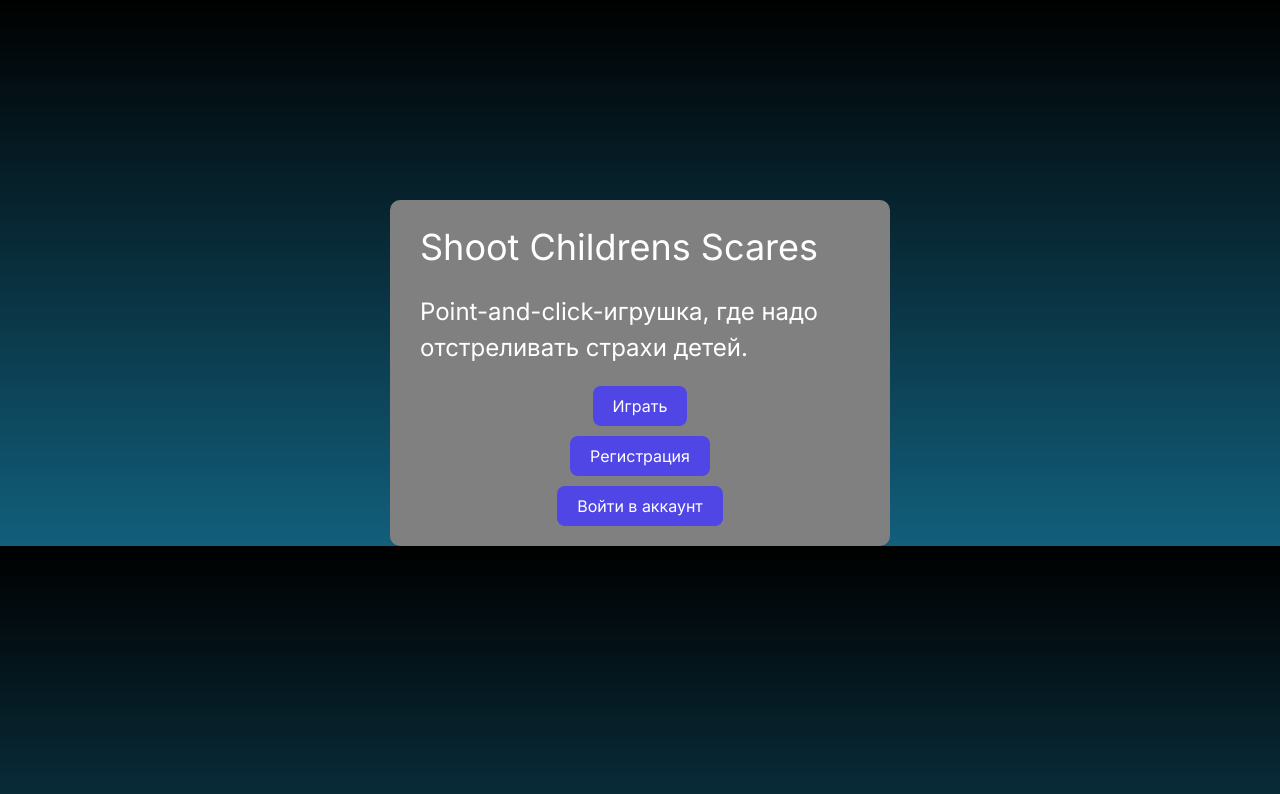
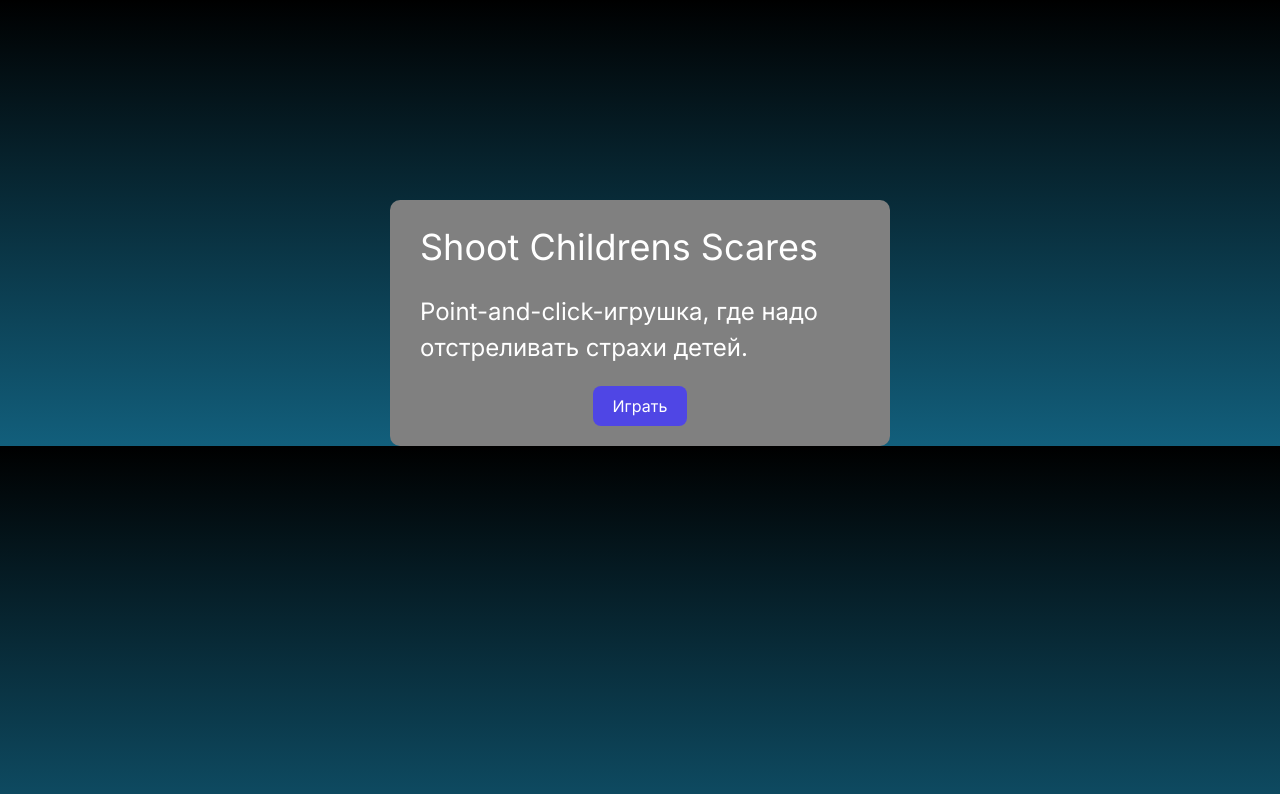
Before and after one commit to kravcov7/hackathon-team3, a Next.js app: page / in a window 1280 px wide. Shown: the top 794 px of the page. Built offline with nearby package versions, Linux system fonts and the light colour scheme.

Commit message:
fix: remove registration buttons

```diff
--- a/app/layout.tsx
+++ b/app/layout.tsx
@@ -14,7 +14,7 @@ export default function RootLayout({
   children: React.ReactNode;
 }) {
   return (
-    <html lang="en">
+    <html lang="ru">
       <body className={inter.className}>{children}</body>
     </html>
   );
--- a/app/page.tsx
+++ b/app/page.tsx
@@ -11,30 +11,13 @@ export default function Home() {
 
       <div className={styles.buttons}>
         <Link
-          href="/second"
+          href="/game"
           className={
             styles.button + " py-2 px-5 rounded-lg bg-indigo-600 text-white"
           }
         >
           Играть
         </Link>
-        <Link
-          href="/form/signup"
-          className={
-            styles.button + " py-2 px-5 rounded-lg bg-indigo-600 text-white"
-          }
-        >
-          Регистрация
-        </Link>
-
-        <Link
-          href="/form"
-          className={
-            styles.button + " py-2 px-5 rounded-lg bg-indigo-600 text-white"
-          }
-        >
-          Войти в аккаунт
-        </Link>
       </div>
     </main>
   );
```
